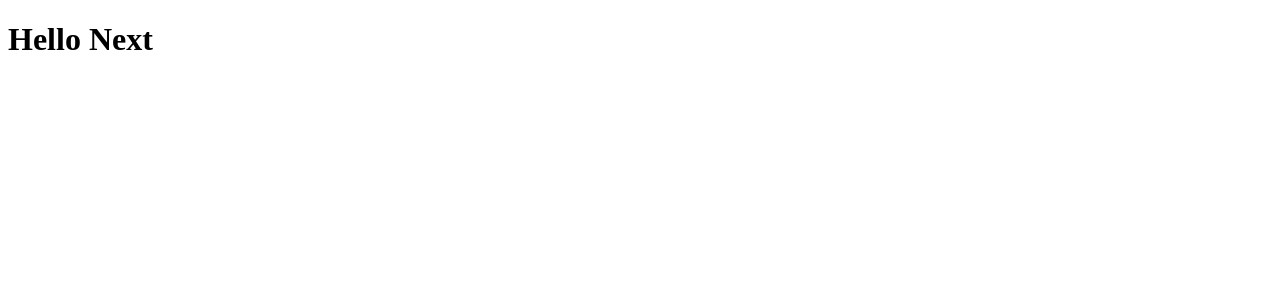
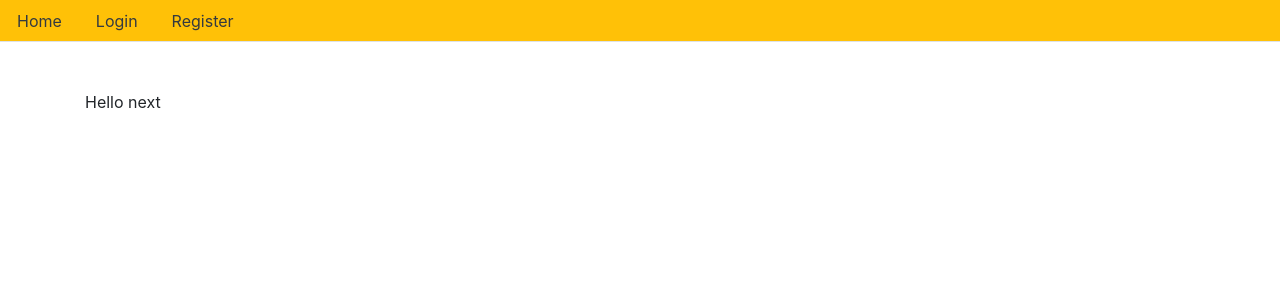
Before and after one commit to zizpzn/React-Node-AWS, a Next.js app in the folder client/: page / in a window 1280 px wide. Shown: the top 300 px of the page. Built offline with nearby package versions, Linux system fonts and the light colour scheme.

Commit message:
layout component

```diff
--- /dev/null
+++ b/client/components/Layout.js
@@ -0,0 +1,40 @@
+import Head from "next/head";
+
+const Layout = ({ children }) => {
+  const head = () => (
+    <link
+      rel="stylesheet"
+      href="https://maxcdn.bootstrapcdn.com/bootstrap/4.0.0/css/bootstrap.min.css"
+      integrity="sha384-Gn5384xqQ1aoWXA+058RXPxPg6fy4IWvTNh0E263XmFcJlSAwiGgFAW/dAiS6JXm"
+      crossorigin="anonymous"
+    />
+  );
+
+  const nav = () => (
+    <ul className="nav nav-tabs bg-warning">
+      <li className="nav-item">
+        <a className="nav-link text-dark" href="">
+          Home
+        </a>
+      </li>
+      <li className="nav-item">
+        <a className="nav-link text-dark" href="">
+          Login
+        </a>
+      </li>
+      <li className="nav-item">
+        <a className="nav-link text-dark" href="">
+          Register
+        </a>
+      </li>
+    </ul>
+  );
+
+  return (
+    <>
+      {head()} {nav()} <div className="container pt-5 pb-5">{children}</div>
+    </>
+  );
+};
+
+export default Layout;
--- a/client/pages/index.js
+++ b/client/pages/index.js
@@ -1,3 +1,5 @@
-const Home = () => <h1>Hello Next</h1>;
+import Layout from "../components/Layout";
+
+const Home = () => <Layout>Hello next</Layout>;
 
 export default Home;
```
